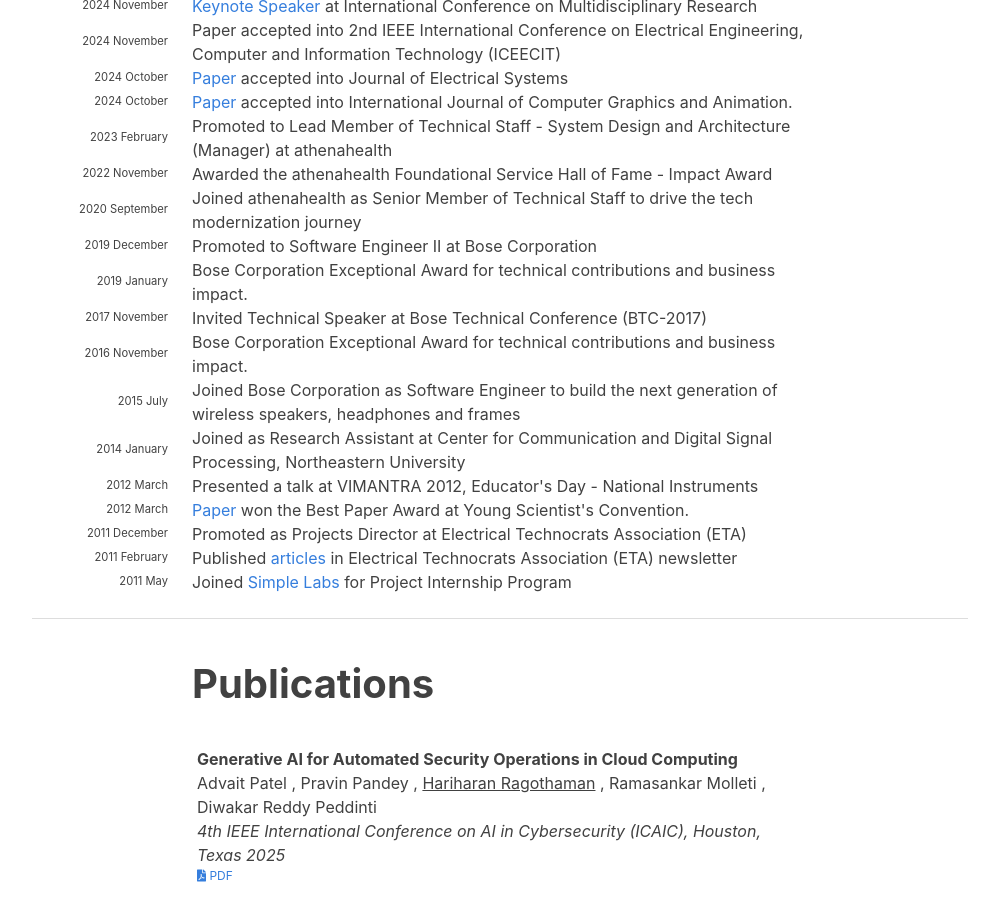
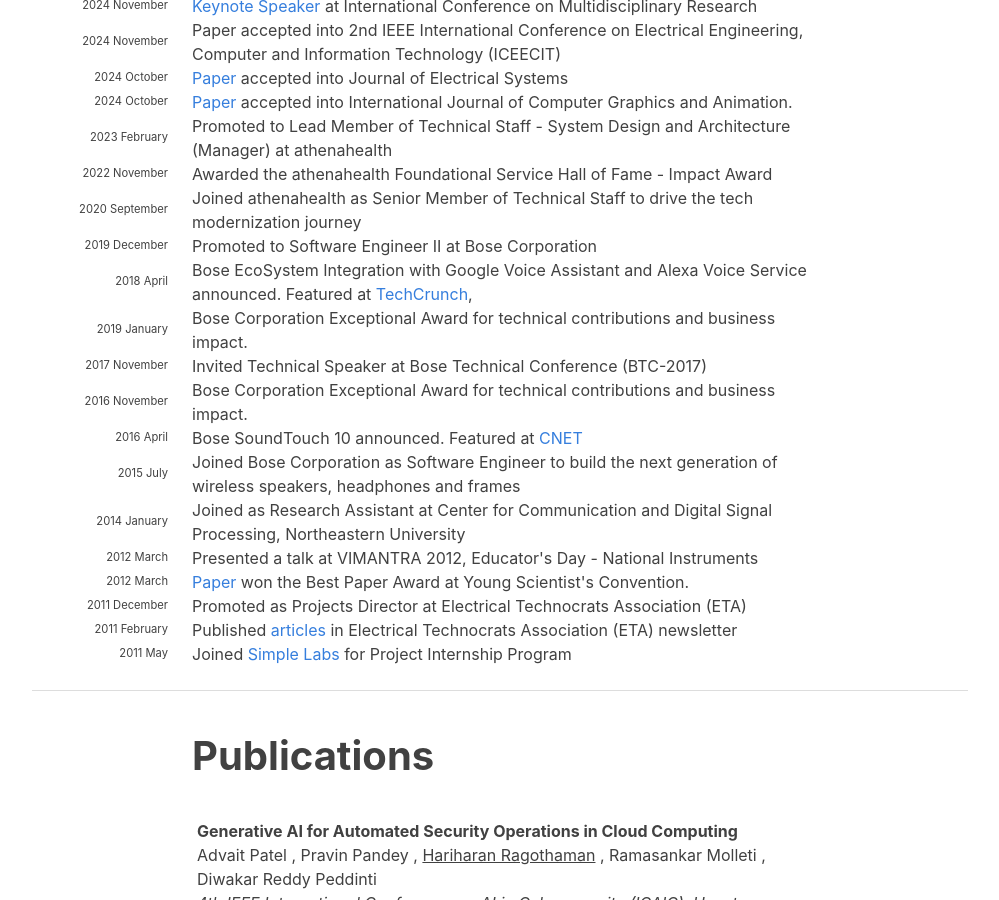
Before and after one commit to hariharanragothaman/hariharanragothaman.github.io, a Jekyll site: the page built from index.md, in a window 1280 px wide and 900 px high, scrolled down 1180 px. Shown: the whole window, without its empty margins (140-1139 px from the left). Built offline with Jekyll 4.4.1, drawn with Linux system fonts in a browser that asks for light colours; nearby versions of some CDN libraries; some web fonts are replaced.

Commit message:
Polishes and Updates

```diff
--- a/_data/news.yaml
+++ b/_data/news.yaml
@@ -66,6 +66,11 @@
   year-extra: December
   description: Promoted to Software Engineer II at Bose Corporation
 
+- year: 2018
+  year-extra: April
+  description: Bose EcoSystem Integration with Google Voice Assistant and Alexa Voice Service announced. Featured at <a href="https://techcrunch.com/2017/09/21/bose-debuts-new-google-assistant-optimized-noise-cancelling-headphones/">TechCrunch</a>,
+
+
 - year: 2019
   year-extra: January
   description: Bose Corporation Exceptional Award for technical contributions and business impact.
@@ -77,6 +82,10 @@
 - year: 2016
   year-extra: November
   description: Bose Corporation Exceptional Award for technical contributions and business impact.
+
+- year: 2016
+  year-extra: April
+  description: Bose SoundTouch 10 announced. Featured at <a href="https://www.cnet.com/reviews/bose-soundtouch-10-review/">CNET</a>
 
 - year: 2015
   year-extra: July
```
